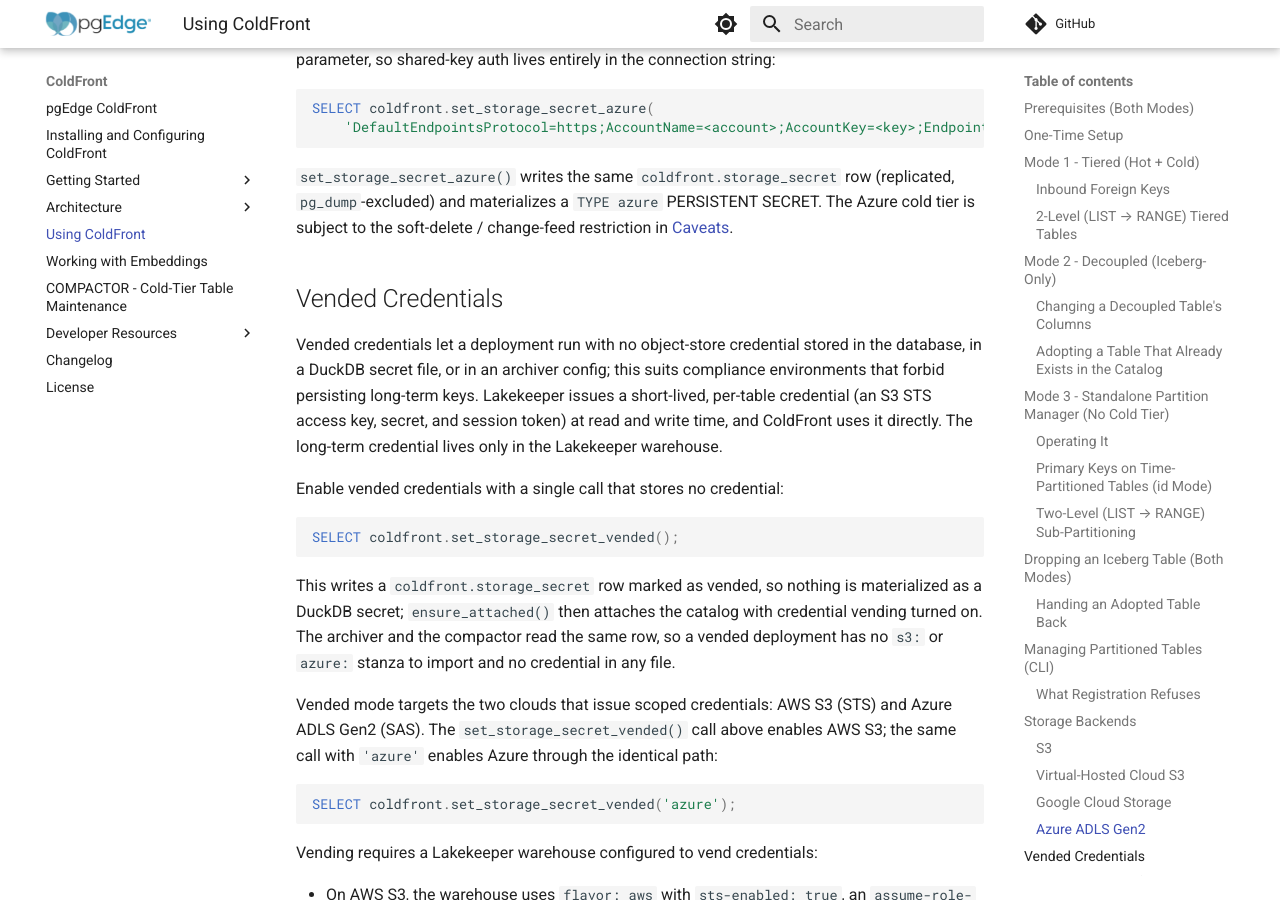
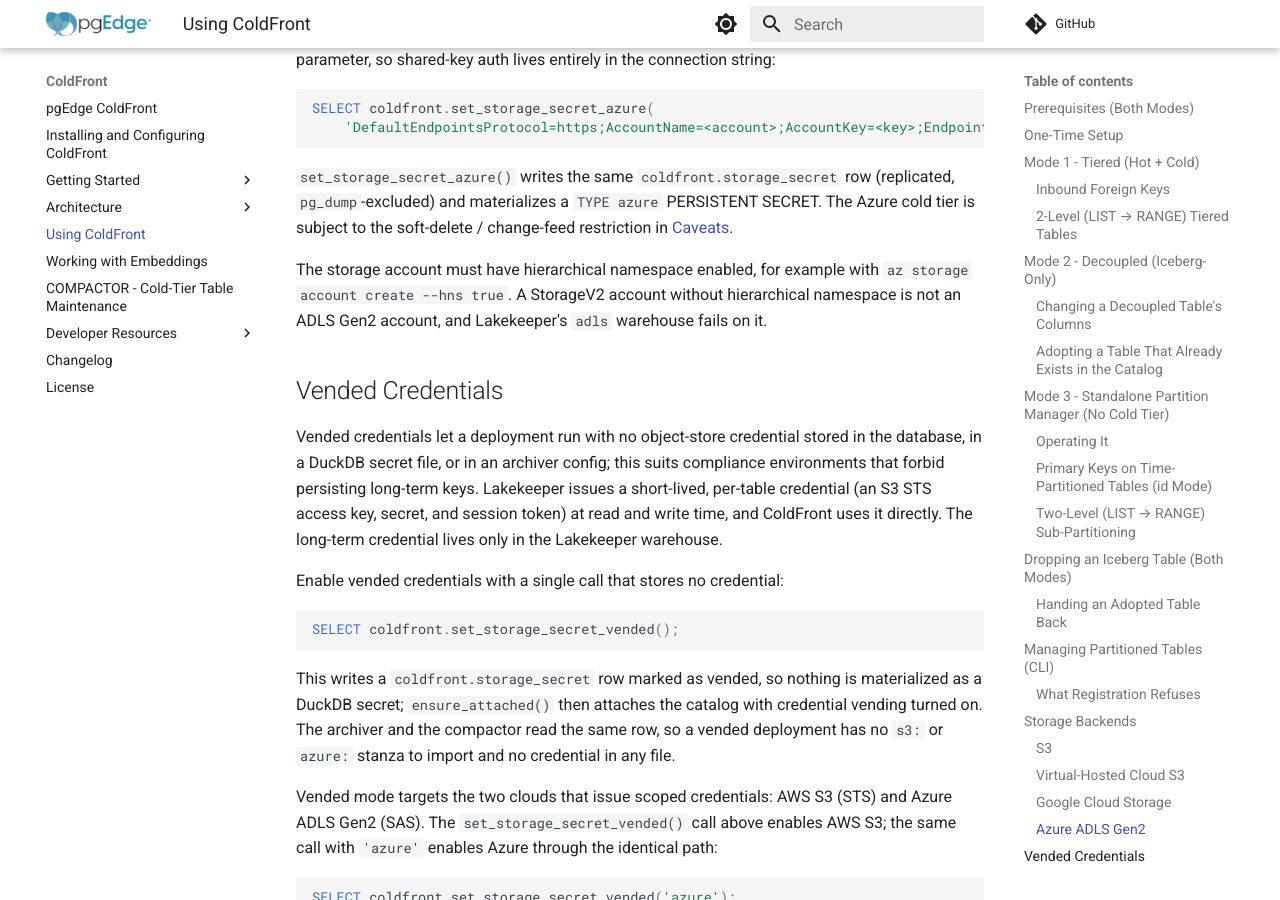
Before and after one commit to pgEdge/coldfront, an MkDocs documentation site: the page built from docs/usage.md, in a window 1280 px wide and 900 px high, scrolled down 16969 px. Built offline with MkDocs 1.6.1 and Material for MkDocs 9.7.7, drawn with Linux system fonts in a browser that asks for light colours; comment, search, counter and statistics services are not loaded.

Commit message:
docs: require hierarchical namespace on the Azure storage account

```diff
--- a/docs/usage.md
+++ b/docs/usage.md
@@ -829,6 +829,11 @@ SELECT coldfront.set_storage_secret_azure(
 SECRET. The Azure cold tier is subject to the soft-delete / change-feed
 restriction in [Caveats](index.md#caveats).
 
+The storage account must have hierarchical namespace enabled, for example with
+`az storage account create --hns true`. A StorageV2 account without
+hierarchical namespace is not an ADLS Gen2 account, and Lakekeeper's `adls`
+warehouse fails on it.
+
 ## Vended Credentials
 
 Vended credentials let a deployment run with no object-store credential stored
```
